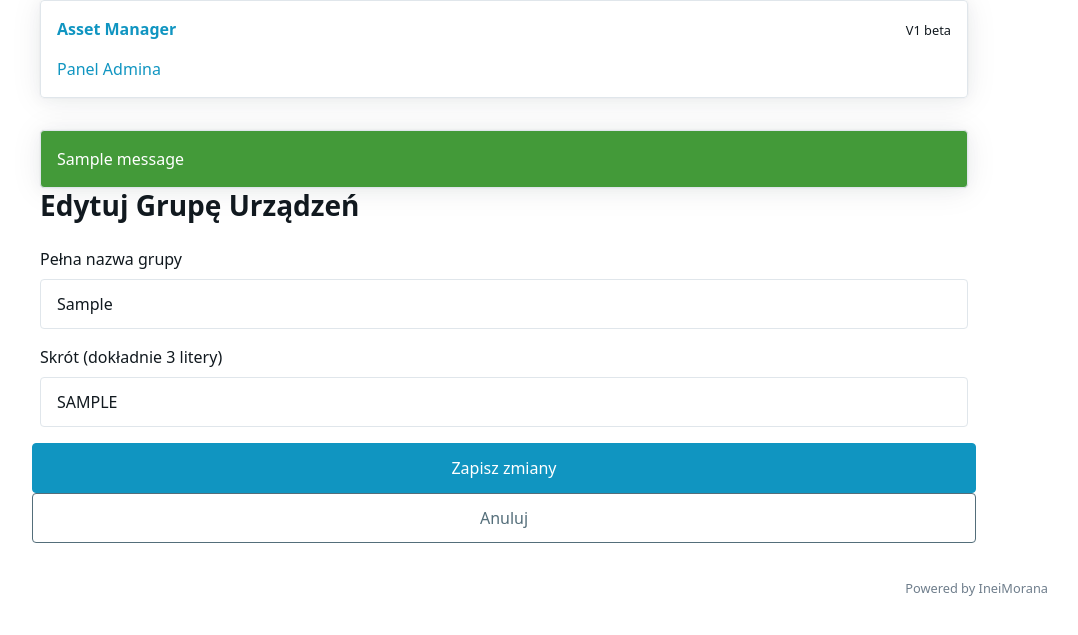
After one commit to lobay20-cpu/asset-manager, a Flask app: page /admin/edytuj-grupe/1 in a window 1280 px wide. The commit adds this page. Shown: the top 635 px of the page, without its empty margins (136-1214 px from the left). Run offline with Flask 3, Linux system fonts and the light colour scheme; tables that the repository leaves empty hold one stand-in row (values such as "Sample post"); one stand-in notice (Sample message) is shown.

Commit message:
New version number 2.0, add groupc

````diff
--- a/app.py
+++ b/app.py
@@ -3,6 +3,7 @@ from flask import Flask, render_template, request, redirect, url_for
 from flask_sqlalchemy import SQLAlchemy
 from datetime import datetime, date
 from sqlalchemy.exc import IntegrityError
+from flask import Flask, render_template, request, redirect, url_for, flash
 
 # --- KONFIGURACJA APLIKACJI ---
 
@@ -11,6 +12,8 @@ basedir = os.path.abspath(os.path.dirname(__file__))
 
 # Tworzymy instancję aplikacji Flask
 app = Flask(__name__)
+app = Flask(__name__)
+app.config['SECRET_KEY'] = 'twoj-bardzo-tajny-i-losowy-klucz' # W produkcji powinien to być prawdziwy losowy ciąg
 
 # Konfigurujemy naszą aplikację, aby wiedziała, gdzie jest plik bazy danych.
 # Stworzymy plik 'database.db' w głównym folderze projektu.
@@ -58,6 +61,60 @@ def dodaj_grupe():
     # Dla metody GET lub w razie błędu, wyświetlamy formularz
     return render_template('dodaj_grupe.html', error=error)
 
+# NOWA FUNKCJA DO EDYCJI GRUPY
+@app.route('/admin/edytuj-grupe/<int:grupa_id>', methods=['GET', 'POST'])
+def edytuj_grupe(grupa_id):
+    # Znajdź grupę do edycji lub zwróć błąd 404
+    grupa_do_edycji = Grupa.query.get_or_404(grupa_id)
+    error = None
+
+    if request.method == 'POST':
+        # Pobierz nowe dane z formularza
+        nowa_nazwa = request.form.get('nazwa_grupy')
+        nowy_skrot = request.form.get('skrot')
+
+        # Walidacja (podobna jak przy dodawaniu)
+        if not nowa_nazwa or not nowy_skrot:
+            error = "Oba pola są wymagane."
+        elif len(nowy_skrot) != 3:
+            error = "Skrót musi składać się z dokładnie 3 liter."
+        else:
+            try:
+                # Zaktualizuj pola obiektu
+                grupa_do_edycji.nazwa_grupy = nowa_nazwa
+                grupa_do_edycji.skrot = nowy_skrot.upper()
+
+                # Zapisz zmiany w bazie
+                db.session.commit()
+
+                # Wróć do panelu admina
+                return redirect(url_for('panel_admina'))
+            except IntegrityError:
+                db.session.rollback()
+                error = f"Błąd: Grupa o nazwie '{nowa_nazwa}' lub skrócie '{nowy_skrot.upper()}' już istnieje."
+
+    # Dla metody GET, wyświetl formularz z istniejącymi danymi
+    return render_template('edytuj_grupe.html', grupa=grupa_do_edycji, error=error)
+
+# NOWA FUNKCJA DO BEZPIECZNEGO USUWANIA GRUPY
+@app.route('/admin/usun-grupe/<int:grupa_id>')
+def usun_grupe(grupa_id):
+    # Znajdź grupę do usunięcia
+    grupa_do_usuniecia = Grupa.query.get_or_404(grupa_id)
+
+    # --- KLUCZOWE ZABEZPIECZENIE ---
+    # Sprawdź, czy istnieją jakiekolwiek urządzenia w tej grupie
+    if grupa_do_usuniecia.urzadzenia:
+        # Jeśli tak, nie usuwaj. Wyświetl komunikat błędu.
+        flash(f"Błąd: Nie można usunąć grupy '{grupa_do_usuniecia.nazwa_grupy}', ponieważ są do niej przypisane urządzenia.", 'error')
+    else:
+        # Jeśli nie ma urządzeń, można bezpiecznie usunąć.
+        db.session.delete(grupa_do_usuniecia)
+        db.session.commit()
+        flash(f"Grupa '{grupa_do_usuniecia.nazwa_grupy}' została pomyślnie usunięta.", 'success')
+
+    # Niezależnie od wyniku, wróć do panelu admina
+    return redirect(url_for('panel_admina'))
 
 # Tworzymy obiekt bazy danych, łącząc SQLAlchemy z naszą aplikacją Flask
 db = SQLAlchemy(app)
@@ -277,18 +334,12 @@ def edytuj_urzadzenie(urzadzenie_id):
     if request.method == 'POST':
         # Krok 2: Jeśli formularz został wysłany, pobierz nowe dane.
         try:
-            urzadzenie_do_edycji.identyfikator_sprzetu = request.form.get('identyfikator_sprzetu')
-            urzadzenie_do_edycji.nazwa = request.form.get('nazwa')
             urzadzenie_do_edycji.grupa_id = int(request.form.get('grupa'))
             urzadzenie_do_edycji.nazwa = request.form.get('nazwa')
             urzadzenie_do_edycji.producent = request.form.get('producent')
             urzadzenie_do_edycji.aktualny_imei_sim = request.form.get('aktualny_imei_sim')
 
-            data_zakupu_str = request.form.get('data_zakupu')
-            if data_zakupu_str:
-                urzadzenie_do_edycji.data_zakupu = datetime.strptime(data_zakupu_str, '%Y-%m-%d').date()
-            else:
-                urzadzenie_do_edycji.data_zakupu = None
+            db.session.commit()
 
             # Krok 3: Zapisz zmiany w bazie.
             return redirect(url_for('szczegoly_urzadzenia', urzadzenie_id=urzadzenie_id))
--- a/templates/admin.html
+++ b/templates/admin.html
@@ -19,7 +19,6 @@
         <article>
             <h4>Zarządzanie Grupami</h4>
 
-            <!-- Tabela z listą grup -->
             <table>
                 <thead>
                     <tr>
@@ -34,8 +33,8 @@
                         <td>{{ grupa.nazwa_grupy }}</td>
                         <td>{{ grupa.skrot }}</td>
                         <td>
-                            <!-- Linki do edycji/usuwania (na razie nieaktywne) -->
-                            <a href="#">Edytuj</a> | <a href="#" style="color: var(--pico-color-red-500);">Usuń</a>
+                            <a href="{{ url_for('edytuj_grupe', grupa_id=grupa.id) }}">Edytuj</a> |
+                            <a href="{{ url_for('usun_grupe', grupa_id=grupa.id) }}" style="color: var(--pico-color-red-500);" onclick="return confirm('Czy na pewno chcesz usunąć tę grupę? Ta operacja jest nieodwracalna.')">Usuń</a>
                         </td>
                     </tr>
                     {% else %}
@@ -46,7 +45,6 @@
                 </tbody>
             </table>
             <br>
-            <!-- Przycisk do dodawania nowej grupy -->
             <a href="{{ url_for('dodaj_grupe') }}" role="button">Dodaj nową grupę</a>
         </article>
     </div>
--- a/templates/base.html
+++ b/templates/base.html
@@ -3,12 +3,9 @@
 <head>
     <meta charset="UTF-8">
     <meta name="viewport" content="width=device-width, initial-scale=1.0">
-    <!-- 1. Magia dzieje się tutaj - dołączamy Pico.css z internetu -->
     <link rel="stylesheet" href="{{ url_for('static', filename='css/pico.min.css') }}">
-
-    <!-- 2. Każda strona będzie mogła tu wstawić swój własny tytuł -->
     <title>{% block title %}Asset Manager{% endblock %}</title>
-<style>
+    <style>
       main.container {
         max-width: 960px;
       }
@@ -16,8 +13,6 @@
         margin-bottom: 0;
         padding: 1rem;
       }
-
-      /* Podstawowy wygląd "pigułki" */
       .status-tag {
         display: inline-block;
         padding: 0.25em 0.6em;
@@ -29,28 +24,29 @@
         vertical-align: baseline;
         border-radius: 0.375rem;
         color: #fff;
-        background-color: #6c757d; /* Domyślny szary */
+        background-color: #6c757d;
       }
-
-      /* Kolory dla konkretnych statusów - UPROSZCZONE NAZWY */
       .status-dostepny   { background-color: var(--pico-color-green-500); }
       .status-w-uzyciu   { background-color: var(--pico-color-blue-500); }
       .status-rezerwacja { background-color: var(--pico-color-orange-500); }
       .status-wyslany    { background-color: var(--pico-color-purple-500); }
       .status-zablokowany{ background-color: var(--pico-color-red-600); }
       .status-uszkodzony { background-color: var(--pico-color-red-400); }
-            /* Usuwa podkreślenie z linków, które pełnią rolę przycisków */
       a[role="button"]:hover {
         text-decoration: none;
       }
-
-    </style>```
-
+      .flash-success {
+        color: white;
+        background-color: var(--pico-color-green-500);
+      }
+      .flash-error {
+        color: white;
+        background-color: var(--pico-color-red-500);
+      }
+    </style>
 </head>
 <body>
-    <!-- 3. Używamy kontenera Pico, aby wszystko ładnie się wyśrodkowało -->
     <main class="container">
-        <!-- Prosta nawigacja -->
         <nav>
             <ul>
                 <li><strong><a href="{{ url_for('index') }}">Asset Manager</a></strong></li>
@@ -61,7 +57,22 @@
             </ul>
         </nav>
 
-        <!-- 4. Tutaj będzie wstrzykiwana unikalna treść każdej podstrony -->
+        {% with messages = get_flashed_messages(with_categories=true) %}
+            {% if messages %}
+                {% for category, message in messages %}
+                    {% if category == 'error' %}
+                        <article class="flash-error">
+                            {{ message }}
+                        </article>
+                    {% else %}
+                        <article class="flash-success">
+                            {{ message }}
+                        </article>
+                    {% endif %}
+                {% endfor %}
+            {% endif %}
+        {% endwith %}
+
         {% block content %}{% endblock %}
 
     </main>
--- /dev/null
+++ b/templates/edytuj_grupe.html
@@ -0,0 +1,26 @@
+{% extends "base.html" %}
+
+{% block title %}Edytuj Grupę{% endblock %}
+
+{% block content %}
+    <h2>Edytuj Grupę Urządzeń</h2>
+
+    {% if error %}
+        <p style="color: var(--pico-color-red-500);">{{ error }}</p>
+    {% endif %}
+
+    <form method="POST" autocomplete="off">
+        <label for="nazwa_grupy">Pełna nazwa grupy</label>
+        <input type="text" name="nazwa_grupy" id="nazwa_grupy" value="{{ grupa.nazwa_grupy }}" required>
+
+        <label for="skrot">Skrót (dokładnie 3 litery)</label>
+        <input type="text" name="skrot" id="skrot" value="{{ grupa.skrot }}" required
+               maxlength="3" pattern="[A-Za-z]{3}" title="Skrót musi składać się z dokładnie 3 liter."
+               style="text-transform: uppercase;">
+
+        <div class="grid">
+            <button type="submit">Zapisz zmiany</button>
+            <a href="{{ url_for('panel_admina') }}" class="secondary outline" role="button">Anuluj</a>
+        </div>
+    </form>
+{% endblock %}
````
Also changed, not shown: templates/index.html (+4 -5 lines).
